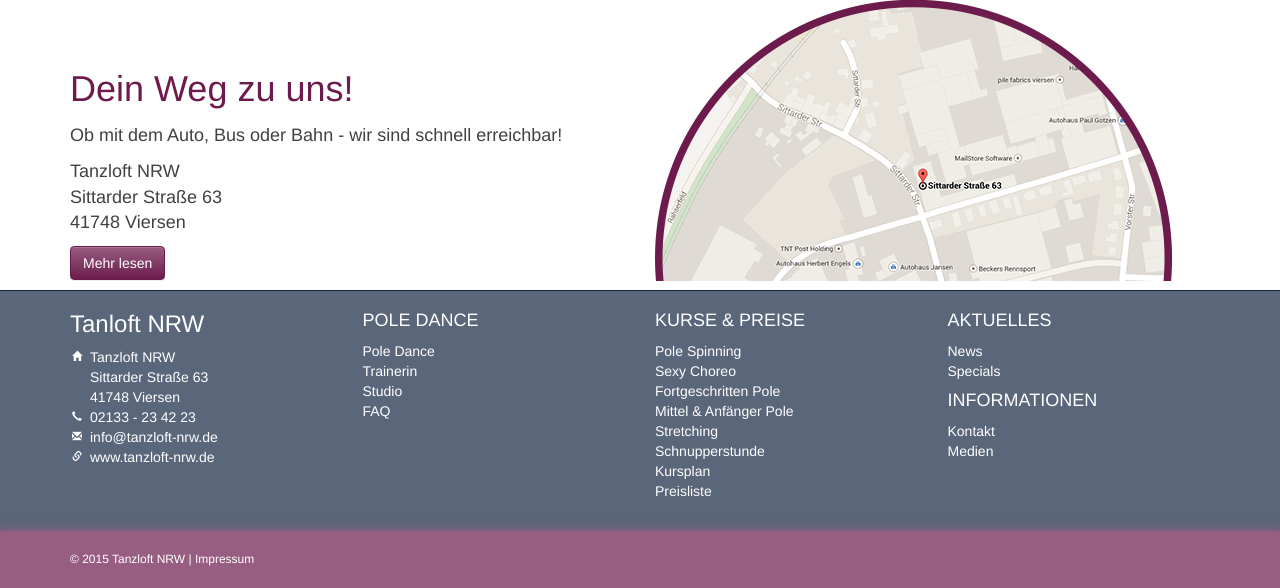
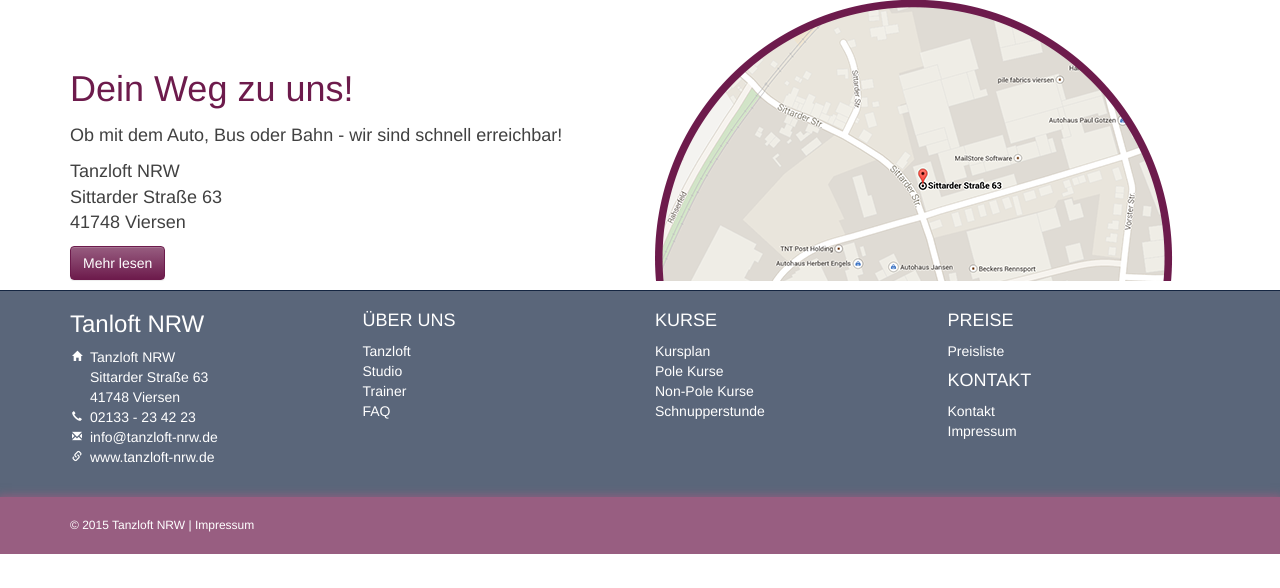
Before and after one commit to broexkesthier/test, a PHP site: page /index.php in a window 1280 px wide. Shown: the part 2326-2914 px from the top of the page. After the commit the page ends 2880 px from the top, so only its background shows below. Run offline with PHP 8.4, Linux system fonts and the light colour scheme; some libraries are stand-ins or nearby versions.

Commit message:
Footer-Navigation angepasst

```diff
--- a/footer.php
+++ b/footer.php
@@ -12,37 +12,32 @@
                             </ul>
                         </div>
                         <div class="col-md-3">
-                            <h4>POLE DANCE</h4>
+                            <h4>ÜBER UNS</h4>
                             <ul>
-                                <li>Pole Dance</li>
-                                <li>Trainerin</li>
+                                <li>Tanzloft</li>
                                 <li>Studio</li>
+                                <li>Trainer</li>
                                 <li>FAQ</li>
                             </ul>
                         </div>
                         <div class="col-md-3">
-                            <h4>KURSE & PREISE</h4>
+                            <h4>KURSE</h4>
                             <ul>
-                                <li>Pole Spinning</li>
-                                <li>Sexy Choreo</li>
-                                <li>Fortgeschritten Pole</li>
-                                <li>Mittel & Anfänger Pole</li>
-                                <li>Stretching</li>
+                                <li>Kursplan</li>
+                                <li>Pole Kurse</li>
+                                <li>Non-Pole Kurse</li>
                                 <li>Schnupperstunde</li>
-                                <li>Kursplan</li>
-                                <li>Preisliste</li>
                             </ul>
                         </div>
                         <div class="col-md-3">
-                            <h4>AKTUELLES</h4>
+                            <h4>PREISE</h4>
                             <ul>
-                                <li>News</li>
-                                <li>Specials</li>
+                                <li>Preisliste</li>
                             </ul>
-                            <h4>INFORMATIONEN</h4>
+                            <h4>KONTAKT</h4>
                             <ul>
                                 <li>Kontakt</li>
-                                <li>Medien</li>
+                                <li>Impressum</li>
                             </ul>
                         </div>
                     </div>
```
